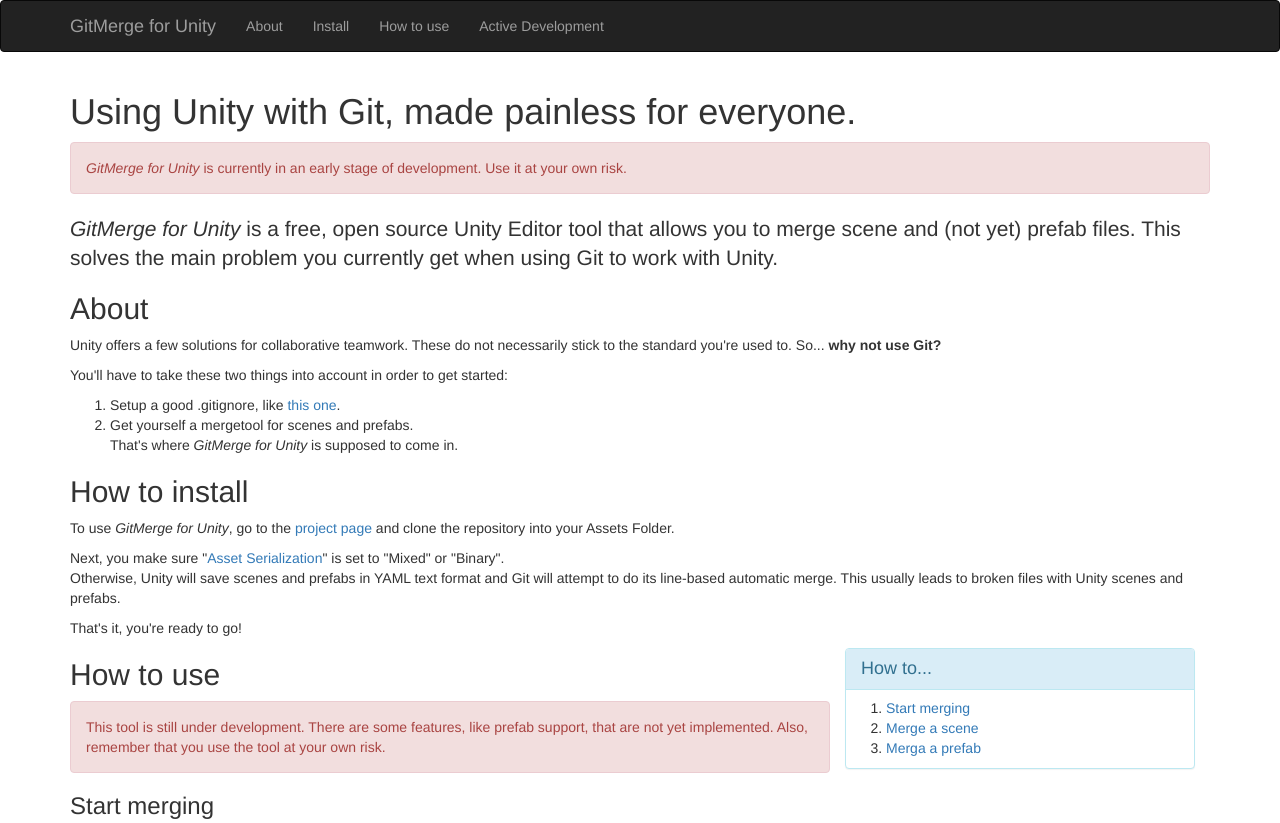
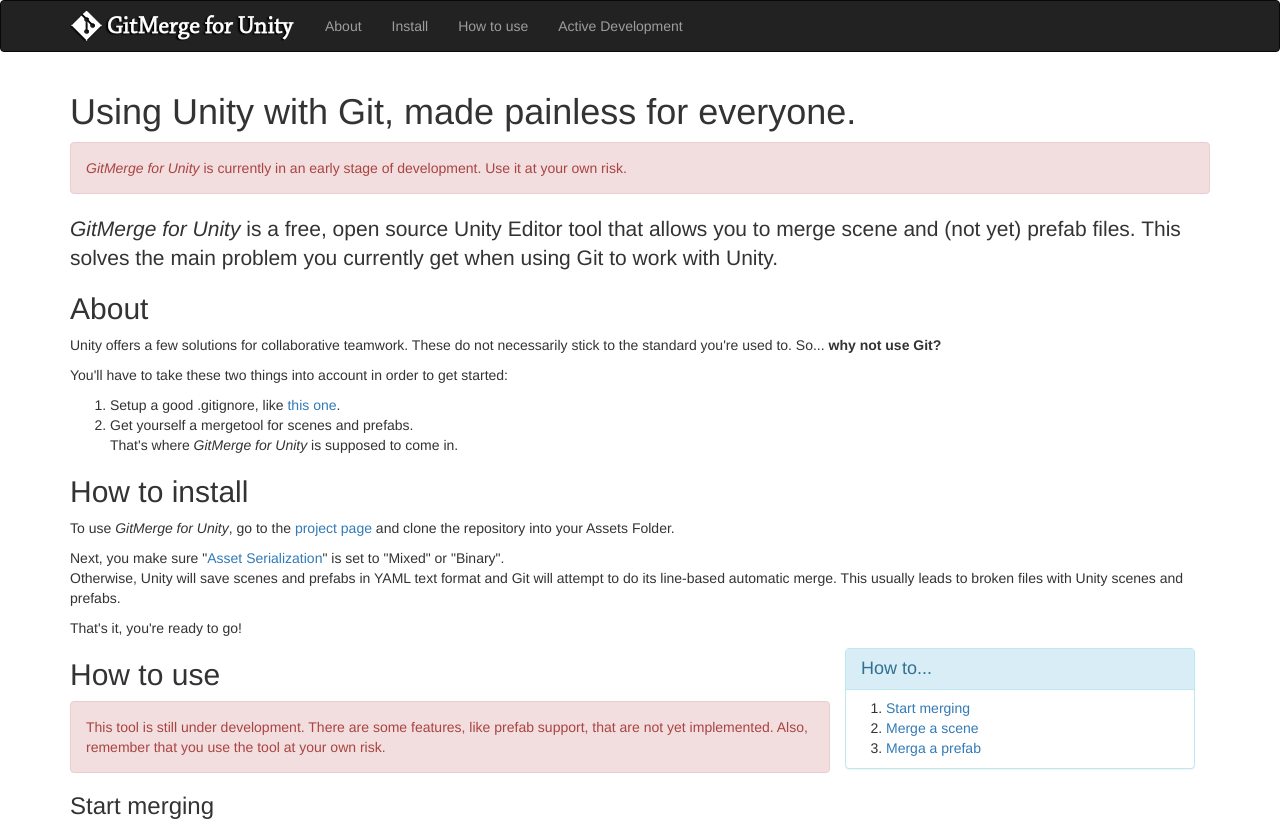
Before and after one commit to FlaShG/GitMerge-for-Unity, a plain HTML site: page index.htm in a window 1280 px wide. Shown: the top 823 px of the page. Drawn offline with nearby package versions, Linux system fonts and the light colour scheme.

Commit message:
Added awesome logo.

```diff
--- a/additional.css
+++ b/additional.css
@@ -1,6 +1,6 @@
-.primary
+a.navbar-brand
 {
-    margin-top: 50px;
+    padding-top: 10px;
 }
 
 h4
--- a/index.htm
+++ b/index.htm
@@ -25,7 +25,7 @@
             <span class="icon-bar"></span>
             <span class="icon-bar"></span>
           </button>
-          <a class="navbar-brand" href="./">GitMerge for Unity</a>
+          <a class="navbar-brand" href="./"><img src="GitMergeLogo.png" /></a>
         </div>
         <div id="navbar" class="collapse navbar-collapse">
           <ul class="nav navbar-nav">
@@ -39,7 +39,6 @@
     </nav>
 
     <div class="container">
-
     <h1>Using Unity with Git, made painless for everyone.</h1>
     <div class="alert alert-danger">
         <i>GitMerge for Unity</i> is currently in an early stage of development.
```
Also changed, not shown: GitMergeLogo.png (added).
